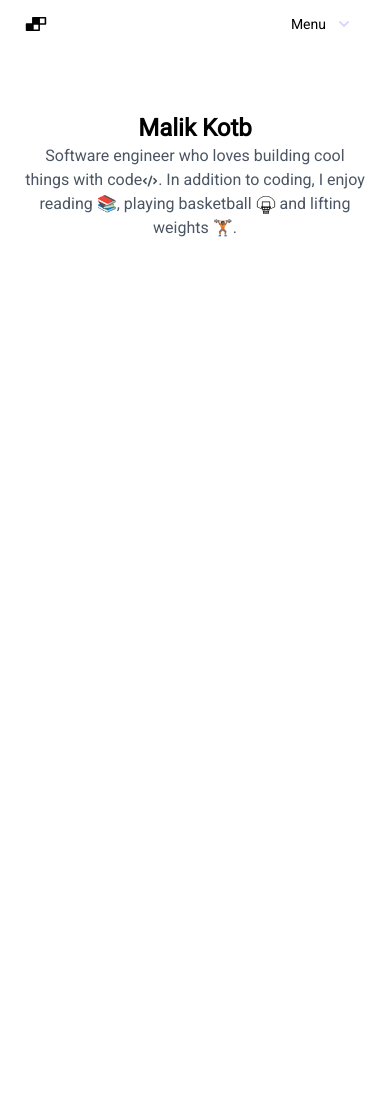
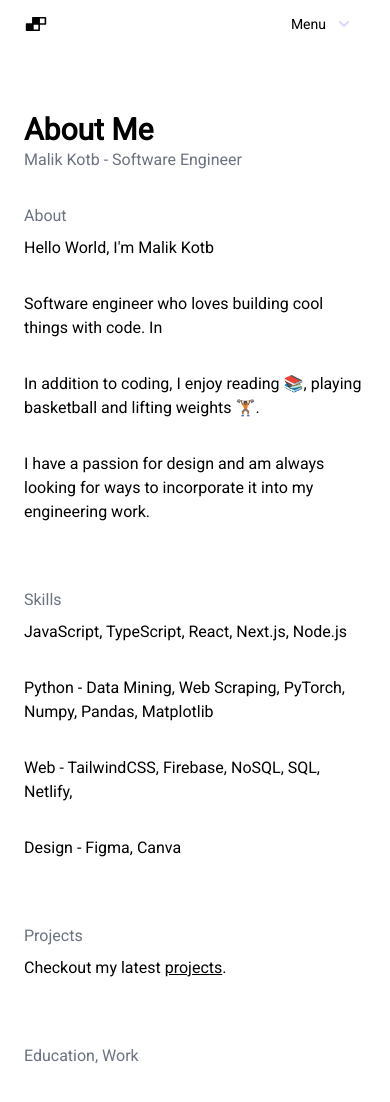
Before and after one commit to malikkotb/m-k.io, a Next.js app: page /about in a window 390 px wide. Shown: the top 1102 px of the page. Before the commit the page ends 844 px from the top, so only its background shows below. Built offline with nearby package versions, Linux system fonts and the light colour scheme.

Commit message:
resume/about page

```diff
--- a/app/about/page.js
+++ b/app/about/page.js
@@ -1,35 +1,100 @@
 "use client";
-import React from "react";
-import { HiCode } from "react-icons/hi";
-import { GiBasketballBasket } from "react-icons/gi";
 import { motion } from "framer-motion";
+import Link from "next/link";
 
-export default function AboutPage() {
+export default function Resume() {
   const animationVariant = {
     hidden: { opacity: 0, y: 20 },
     visible: { opacity: 1, y: 0 },
   };
+
   return (
-    <div>
-      <div>
-        <motion.h1
+    <div className="flex flex-col gap-16 md:gap-24">
+      <div className="flex flex-col gap-8">
+        <div>
+          <motion.h1
+            variants={animationVariant}
+            initial="hidden"
+            animate="visible"
+            transition={{ delay: 0.1, duration: 0.35 }}
+            className="text-3xl font-bold"
+          >
+            About Me
+          </motion.h1>
+          <motion.p
+            variants={animationVariant}
+            initial="hidden"
+            animate="visible"
+            transition={{ delay: 0.15, duration: 0.35 }}
+            className="max-w-sm text-gray-500"
+          >
+            Malik Kotb - Software Engineer
+          </motion.p>
+        </div>
+
+        {/* Sections */}
+        <motion.div
+          className="flex flex-col gap-16 md:gap-24"
           variants={animationVariant}
           initial="hidden"
           animate="visible"
-          transition={{ delay: 0.05, duration: 0.35 }}
-          className="text-2xl font-bold text-center"
+          transition={{ delay: 0.25, duration: 0.35 }}
         >
-          Malik Kotb
-        </motion.h1>
-        <p className="max-w-sm text-gray-600 mx-auto text-center">
-          Software engineer who loves building cool things with code
-          <HiCode className="inline" />. In addition to coding, I enjoy reading
-          📚, playing basketball{" "}
-          <GiBasketballBasket className="inline text-xl text-black" /> and
-          lifting weights 🏋🏾.
-        </p>
+          <section className="flex flex-col md:flex-row gap-2 md:gap-9 col-reverse">
+            {/* shrink-0 to prevent a flex item from shrinking */}
+            <h2 className="md:w-28 text-secondary shrink-0 text-gray-500">
+              About
+            </h2>
+            <div className="flex flex-col w-full gap-8">
+              <p>Hello World, I{"'"}m Malik Kotb</p>
+              <p>
+                Software engineer who loves building cool things with code. In
+              </p>
+
+              <p>
+                In addition to coding, I enjoy reading 📚, playing basketball
+                and lifting weights 🏋🏾.
+              </p>
+              <p>
+                I have a passion for design and am always looking for ways to
+                incorporate it into my engineering work.
+              </p>
+            </div>
+          </section>
+          <section className="flex flex-col md:flex-row gap-2 md:gap-9 col-reverse">
+            <h2 className="md:w-28 text-secondary shrink-0 text-gray-500">
+              Skills
+            </h2>
+            <div className="flex flex-col w-full gap-8">
+              <p>JavaScript, TypeScript, React, Next.js, Node.js</p>
+              <p>
+                Python - Data Mining, Web Scraping, PyTorch, Numpy, Pandas,
+                Matplotlib
+              </p>
+              <p>Web - TailwindCSS, Firebase, NoSQL, SQL, Netlify,</p>
+              <p>Design - Figma, Canva</p>
+            </div>
+          </section>
+          <section className="flex flex-col md:flex-row gap-2 md:gap-9 col-reverse">
+            <h2 className="md:w-28 text-secondary shrink-0 text-gray-500">
+              Projects
+            </h2>
+            <div className="w-full">
+              Checkout my latest{" "}
+              <Link href={"/projects"} className="underline inline">
+                projects
+              </Link>
+              .
+            </div>
+          </section>
+          <section className="flex flex-col md:flex-row gap-2 md:gap-9 col-reverse">
+            <h2 className="md:w-28 text-secondary shrink-0 text-gray-500">
+              Education, Work
+            </h2>
+            <div className="flex flex-col w-full gap-8"></div>
+          </section>
+        </motion.div>
       </div>
-
     </div>
   );
 }
--- a/app/resume/page.js
+++ /dev/null
@@ -1,79 +0,0 @@
-"use client";
-import { motion } from "framer-motion";
-
-export default function Resume() {
-  const animationVariant = {
-    hidden: { opacity: 0, y: 20 },
-    visible: { opacity: 1, y: 0 },
-  };
-
-  return (
-    <div className="flex flex-col gap-16 md:gap-24">
-      <div className="flex flex-col gap-8">
-        <div>
-          <motion.h1
-            variants={animationVariant}
-            initial="hidden"
-            animate="visible"
-            transition={{ delay: 0.1, duration: 0.35 }}
-            className="text-3xl font-bold"
-          >
-            Digital Résumé
-          </motion.h1>
-          <motion.p
-            variants={animationVariant}
-            initial="hidden"
-            animate="visible"
-            transition={{ delay: 0.15, duration: 0.35 }}
-            className="max-w-sm text-gray-500"
-          >
-            Malik Kotb - Software Engineer
-          </motion.p>
-        </div>
-
-        {/* Sections */}
-        <div className="flex flex-col gap-16 md:gap-24">
-          <section className="flex flex-col md:flex-row gap-2 md:gap-9 col-reverse">
-            {/* shrink-0 to prevent a flex item from shrinking */}
-            <h2 className="md:w-28 text-secondary shrink-0 text-gray-500">
-              About
-            </h2>
-            <div className="flex flex-col w-full gap-8">
-              <p>Hello World, I{'\''}m Malik Kotb</p>
-              <p>
-                I have a passion for design and am always looking for ways to
-                incorporate it into my engineering work.
-              </p>
-              <p>
-                In addition to coding, I also make YouTube videos, where I focus
-                on tech gear, creative vlogs, and a bit of personal development.
-              </p>
-              <p>
-                When I'm not at my desk I am probably lifting weights, playing
-                soccer, or at a coffee shop :)
-              </p>
-            </div>
-          </section>
-          <section className="flex flex-col md:flex-row gap-2 md:gap-9 col-reverse">
-            <h2 className="md:w-28 text-secondary shrink-0 text-gray-500">
-              Skills
-            </h2>
-            <div className="flex flex-col w-full gap-8"></div>
-          </section>
-          <section className="flex flex-col md:flex-row gap-2 md:gap-9 col-reverse">
-            <h2 className="md:w-28 text-secondary shrink-0 text-gray-500">
-              Projects
-            </h2>
-            <div className="flex flex-col w-full gap-8"></div>
-          </section>
-          <section className="flex flex-col md:flex-row gap-2 md:gap-9 col-reverse">
-            <h2 className="md:w-28 text-secondary shrink-0 text-gray-500">
-              Education, Work
-            </h2>
-            <div className="flex flex-col w-full gap-8"></div>
-          </section>
-        </div>
-      </div>
-    </div>
-  );
-}
```
